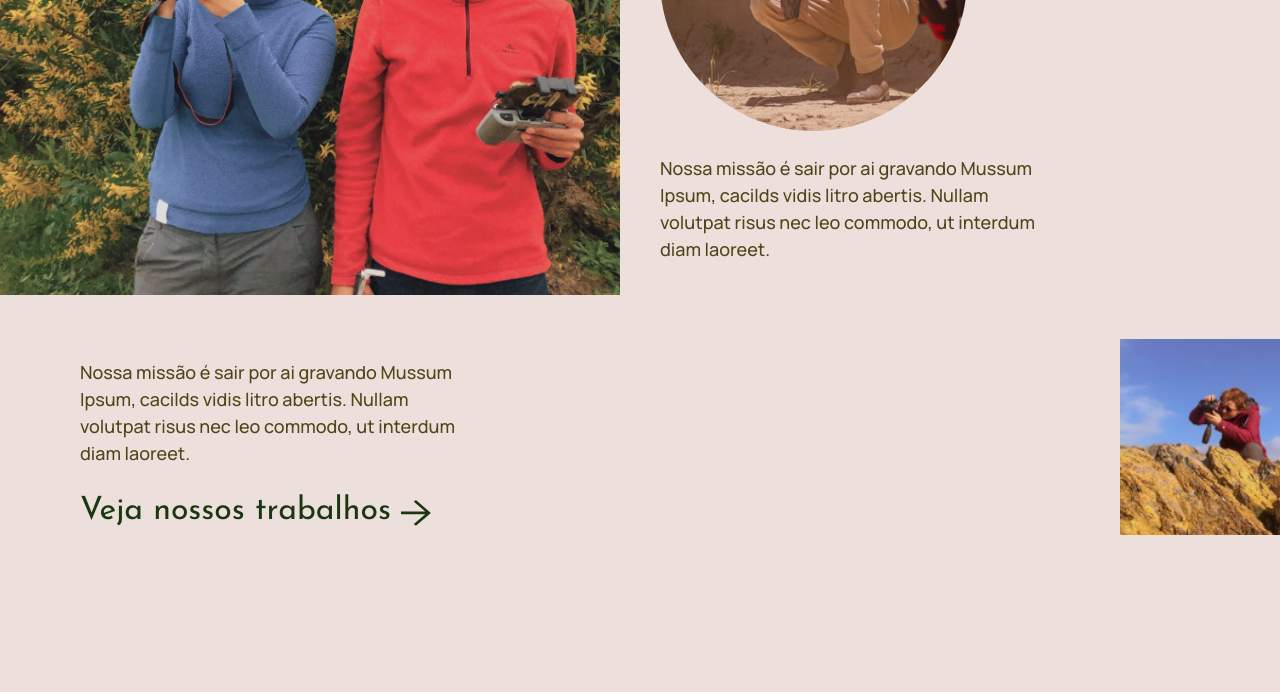
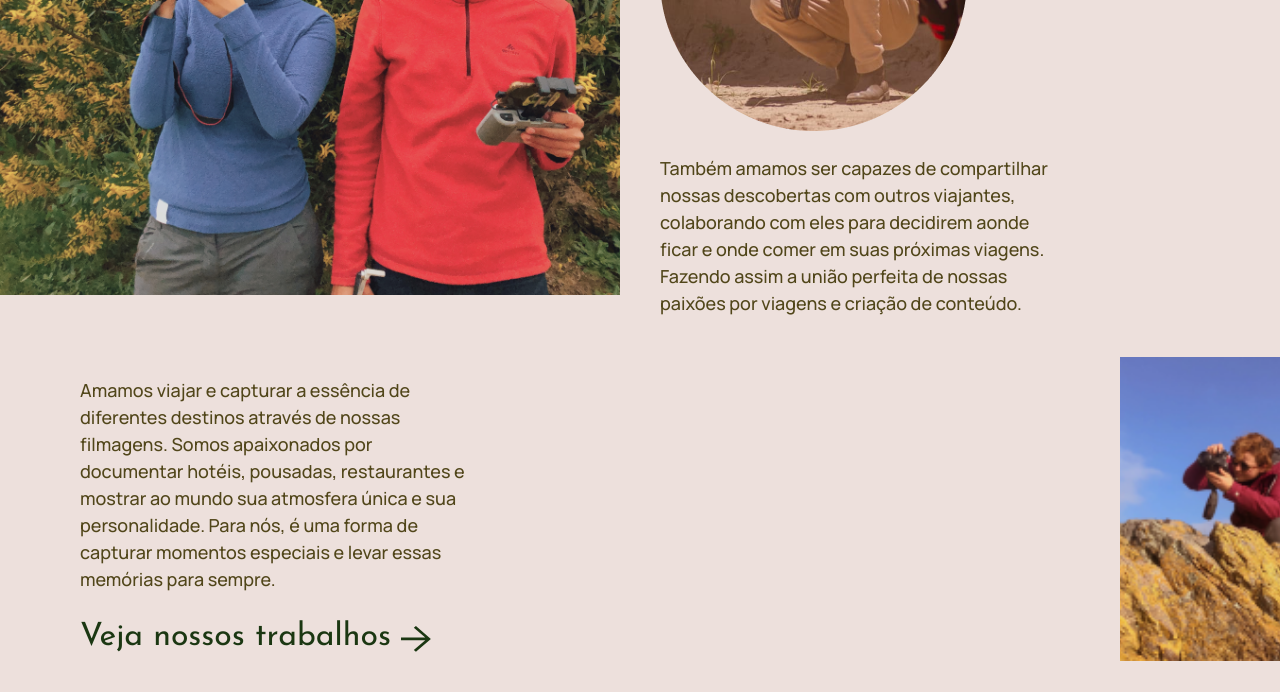
Before and after one commit to thalessalla/Rolantes, a plain HTML site: page index.html in a window 1280 px wide. Shown: the part 2160-2852 px from the top of the page. Drawn offline with Linux system fonts and the light colour scheme.

Commit message:
Atualização textos do "Sobre"

```diff
--- a/index.html
+++ b/index.html
@@ -137,13 +137,13 @@
 
     <div class="coluna-trabalhos-esc">
       <img src="./img/vitor.png" alt="Vitor">
-      <p class="cor-8 font-2-m">Nossa missão é sair por ai gravando Mussum Ipsum, cacilds vidis litro abertis. Nullam volutpat risus nec leo commodo, ut interdum diam laoreet.
+      <p class="cor-8 font-2-m">Também amamos ser capazes de compartilhar nossas descobertas com outros viajantes, colaborando com eles para decidirem aonde ficar e onde comer em suas próximas viagens. Fazendo assim a união perfeita de nossas paixões por viagens e criação de conteúdo.
       </p>
     </div>
 
     <div>
       <div>
-        <p class="cor-8 font-2-m">Nossa missão é sair por ai gravando Mussum Ipsum, cacilds vidis litro abertis. Nullam volutpat risus nec leo commodo, ut interdum diam laoreet.
+        <p class="cor-8 font-2-m">Amamos viajar e capturar a essência de diferentes destinos através de nossas filmagens. Somos apaixonados por documentar hotéis, pousadas, restaurantes e mostrar ao mundo sua atmosfera única e sua personalidade. Para nós, é uma forma de capturar momentos especiais e levar essas memórias para sempre.
         </p>
         <p class="cor-1 font-1-p veja-nossos-jobs"><a href="./trabalhos.html">Veja nossos trabalhos</a></p>
       </div>
```
